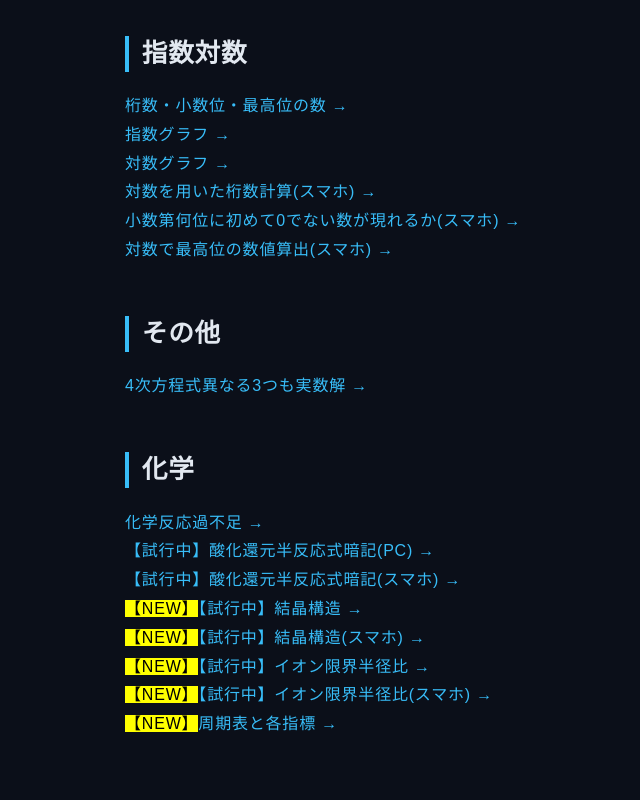
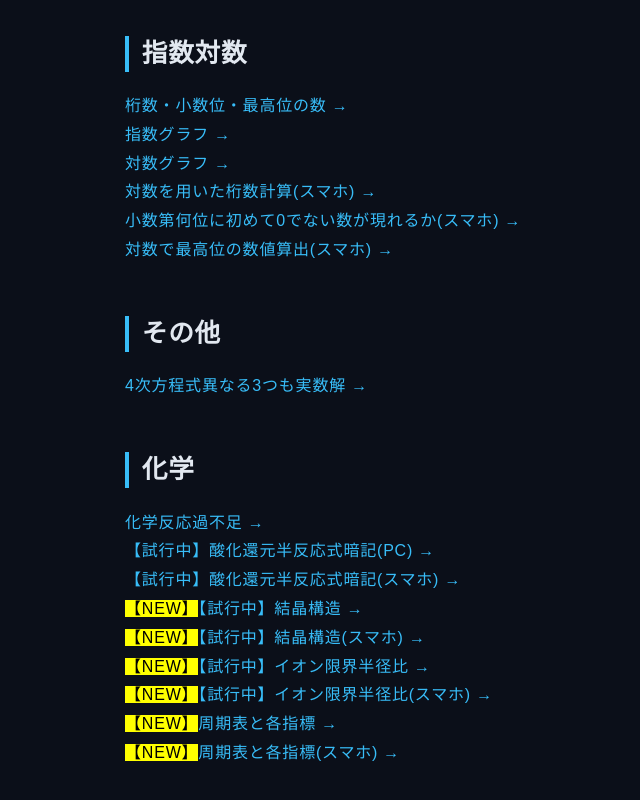
Before and after one commit to takapi-math/takapi-math, a plain HTML site: page indexMathM.html in a window 1280 px wide. Shown: the part 1022-1822 px from the top of the page, without its empty margins (135-775 px from the left). Before the commit the page ends 1801 px from the top, so only its background shows below. Drawn offline with Linux system fonts and the light colour scheme.

Commit message:
Add files via upload

```diff
--- a/indexMathM.html
+++ b/indexMathM.html
@@ -48,6 +48,7 @@
 <a href="01_Math\C006_【試行中】結晶構造(スマホ).html"class=btn-cyber"><mark>【NEW】</mark>【試行中】結晶構造(スマホ) &rarr;</a><Br>
 <a href="01_Math\C007_【試行中】イオン限界半径比.html"class=btn-cyber"><mark>【NEW】</mark>【試行中】イオン限界半径比 &rarr;</a><Br>
 <a href="01_Math\C008_【試行中】イオン限界半径比(スマホ).html"class=btn-cyber"><mark>【NEW】</mark>【試行中】イオン限界半径比(スマホ) &rarr;</a><Br>
-<a href="01_Math\C011_周期表と各指標.html"class=btn-cyber"><mark>【NEW】</mark>周期表と各指標 &rarr;</a><Br>  </main>
+<a href="01_Math\C011_周期表と各指標.html"class=btn-cyber"><mark>【NEW】</mark>周期表と各指標 &rarr;</a><Br>
+<a href="01_Math\C012_周期表と各指標(スマホ).html"class=btn-cyber"><mark>【NEW】</mark>周期表と各指標(スマホ) &rarr;</a><Br>  </main>
 </body>
 </html>
```
Also changed, not shown: index.html (+1 -0 lines).
